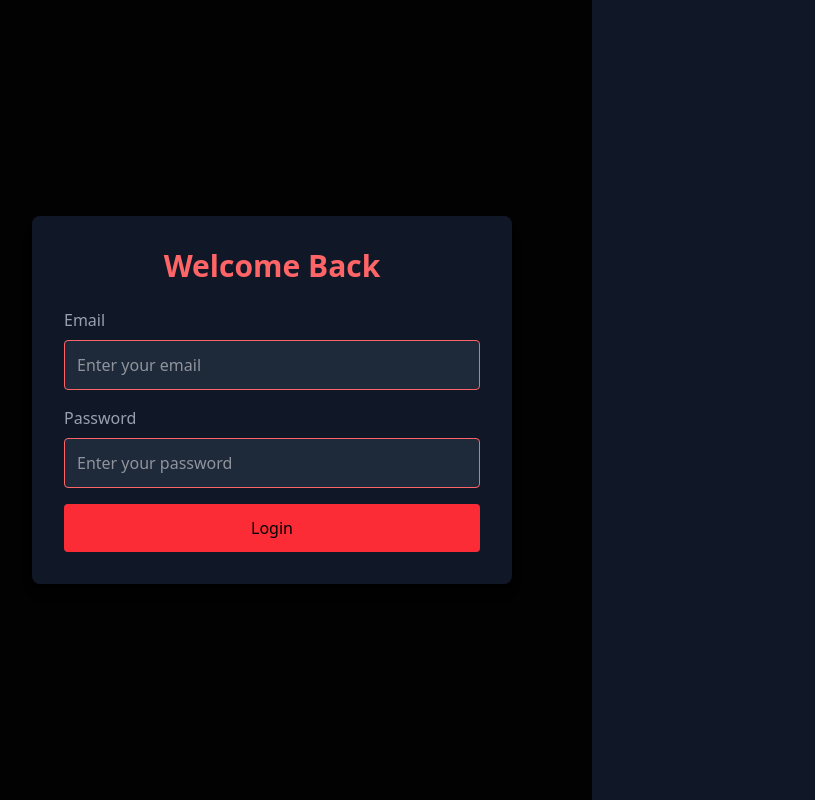
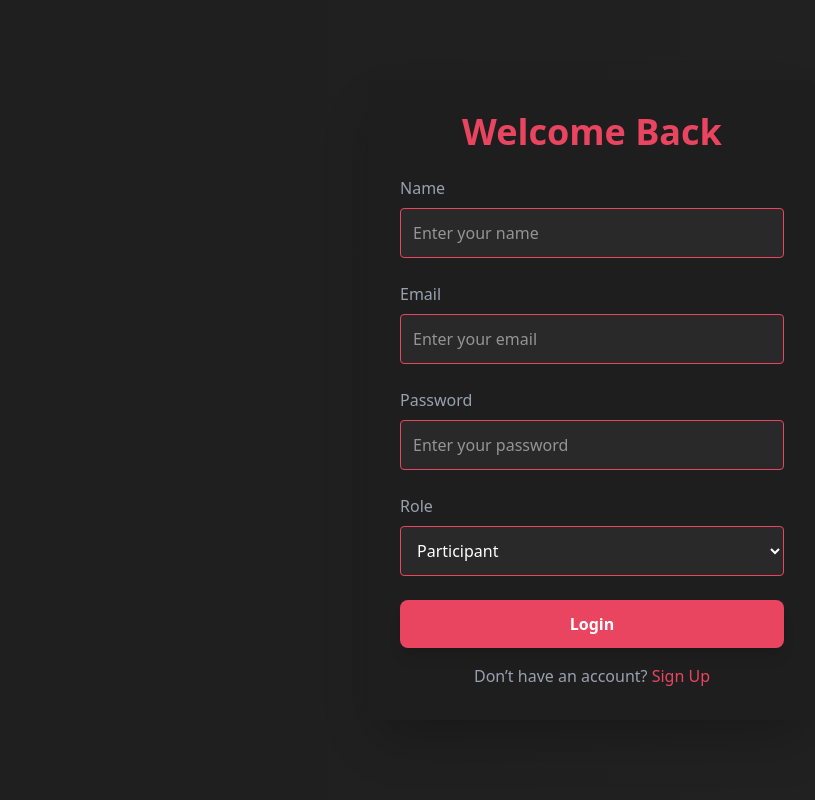
Before and after one commit to YugShrivastava/.EXECUTE_Project, a React (Vite) app in the folder Frontend/: page /login in a window 1280 px wide. Shown: the whole page, without its empty margins (48-863 px from the left). Built offline with nearby package versions, Linux system fonts and the light colour scheme; no server answers.

Commit message:
login form updated

```diff
--- a/Frontend/src/components/ImageContainer.jsx
+++ b/Frontend/src/components/ImageContainer.jsx
@@ -4,7 +4,7 @@ const ImageContainer = () => {
     <div className="w-1/2 h-screen flex items-center justify-center bg-gray-900">
 
 
-    <Spline scene="https://prod.spline.design/mUZxcVFpG5R3mezr/scene.splinecode" />
+    {/* <Spline scene="https://prod.spline.design/mUZxcVFpG5R3mezr/scene.splinecode" /> */}
 
     </div>
   );
--- a/Frontend/src/components/LoginForm.jsx
+++ b/Frontend/src/components/LoginForm.jsx
@@ -1,9 +1,15 @@
 import { useEffect, useState } from "react";
 import { useNavigate } from "react-router-dom";
+import { motion } from "framer-motion";
 import authService from "../appWrite/auth";
 
 const LoginForm = () => {
-  const [formData, setFormData] = useState({ email: "", password: "" });
+  const [formData, setFormData] = useState({
+    name: "",
+    email: "",
+    password: "",
+    role: "role",
+  });
   const [error, setError] = useState("");
   const navigate = useNavigate();
 
@@ -14,11 +20,9 @@ const LoginForm = () => {
   const handleSubmit = async (e) => {
     e.preventDefault();
     setError("");
-
     try {
       const userSession = await authService.loginUser(formData);
       console.log("Logged in successfully!", userSession);
-
       if (userSession) {
         console.log("Navigating to /dashboard...");
         navigate("/dashboard");
@@ -30,47 +34,127 @@ const LoginForm = () => {
   };
 
   useEffect(() => {
-    console.log('Hello');
+    console.log("Hello");
   }, []);
 
   return (
-    <div className="w-1/2 h-screen flex items-center justify-center" style={{ backgroundColor: "#020202" }}>
-      <form onSubmit={handleSubmit} className="w-3/4 bg-gray-900 p-8 rounded-lg shadow-lg">
-        <h2 className="text-3xl font-semibold mb-6 text-center text-red-400">Welcome Back</h2>
+    <>
+    <div className="absolute inset-0 overflow-hidden">
+        <div className="absolute w-full h-full bg-gradient-to-r from-[#1E1E1E] to-[#292929] opacity-80 animate-gradient" />
+        <div className="absolute inset-0 pointer-events-none">
+          {[...Array(50)].map((_, i) => (
+            <div
+              key={i}
+              className="absolute w-2 h-2 bg-[#E94560] rounded-full opacity-50 animate-float"
+              style={{
+                top: `${Math.random() * 100}%`,
+                left: `${Math.random() * 100}%`,
+                animationDelay: `${Math.random() * 5}s`
+              }}
+            />
+          ))}
+        </div>
+      </div>
+    <div className="w-screen h-screen bg-[#0D0D0D] text-[#F1F1F1] flex items-center justify-center relative overflow-hidden">
+      {/* Full-Width Background Gradient */}
+      <div className="fixed inset-0 w-full h-full bg-gradient-to-r from-[#1E1E1E] to-[#292929] opacity-80 animate-gradient z-0" />
 
-        {error && <p className="text-red-300 mb-4">{error}</p>}
+      {/* Login Form Container */}
+      <motion.div
+        className="w-full max-w-md bg-[#1E1E1E] p-8 rounded-lg shadow-2xl z-10"
+        initial={{ opacity: 0, y: -50 }}
+        animate={{ opacity: 1, y: 0 }}
+        transition={{ duration: 0.8 }}
+      >
+        <h2 className="text-4xl font-bold mb-6 text-center text-[#E94560]">
+          Welcome Back
+        </h2>
 
-        <div className="mb-4">
-          <label className="block mb-2 text-gray-400">Email</label>
+        {error && (
+          <motion.p
+            className="text-[#E94560] mb-4 text-center"
+            initial={{ opacity: 0 }}
+            animate={{ opacity: 1 }}
+            transition={{ duration: 0.5 }}
+          >
+            {error}
+          </motion.p>
+        )}
+
+        <form onSubmit={handleSubmit} className="space-y-6">
+          <div>
+            <label className="block mb-2 text-gray-400 font-medium">Name</label>
+            <input
+              type="text"
+              name="name"
+              placeholder="Enter your name"
+              className="w-full p-3 rounded bg-[#292929] text-white border border-[#E94560] focus:outline-none focus:ring-2 focus:ring-[#E94560] transition"
+              value={formData.name}
+              onChange={handleChange}
+              required
+            />
+          </div>
+
+          <div>
+            <label className="block mb-2 text-gray-400 font-medium">Email</label>
             <input
               type="email"
               name="email"
               placeholder="Enter your email"
-            className="w-full p-3 rounded bg-gray-800 text-white border border-red-400 focus:outline-none focus:ring-2 focus:ring-red-500"
+              className="w-full p-3 rounded bg-[#292929] text-white border border-[#E94560] focus:outline-none focus:ring-2 focus:ring-[#E94560] transition"
               value={formData.email}
               onChange={handleChange}
               required
             />
           </div>
 
-        <div className="mb-4">
-          <label className="block mb-2 text-gray-400">Password</label>
+          <div>
+            <label className="block mb-2 text-gray-400 font-medium">Password</label>
             <input
               type="password"
               name="password"
               placeholder="Enter your password"
-            className="w-full p-3 rounded bg-gray-800 text-white border border-red-400 focus:outline-none focus:ring-2 focus:ring-red-500"
+              className="w-full p-3 rounded bg-[#292929] text-white border border-[#E94560] focus:outline-none focus:ring-2 focus:ring-[#E94560] transition"
               value={formData.password}
               onChange={handleChange}
               required
             />
           </div>
 
-        <button type="submit" className="w-full bg-red-500 p-3 rounded hover:bg-red-600 transition">
+          <div>
+            <label className="block mb-2 text-gray-400 font-medium">Role</label>
+            <select
+              name="role"
+              className="w-full p-3 rounded bg-[#292929] text-white border border-[#E94560] focus:outline-none focus:ring-2 focus:ring-[#E94560] transition"
+              value={formData.role}
+              onChange={handleChange}
+              required
+            >
+              <option value="Participant">Participant</option>
+              <option value="Organizer">Organizer</option>
+            </select>
+          </div>
+
+          <motion.button
+            type="submit"
+            className="w-full bg-[#E94560] p-3 rounded-lg font-semibold text-white hover:bg-[#C7324A] transition shadow-lg"
+            whileHover={{ scale: 1.05 }}
+            whileTap={{ scale: 0.95 }}
+          >
             Login
-        </button>
+          </motion.button>
         </form>
+
+        {/* Optional Link to Sign Up */}
+        <p className="mt-4 text-center text-gray-400">
+          Don’t have an account?{" "}
+          <a href="/signup" className="text-[#E94560] hover:underline">
+            Sign Up
+          </a>
+        </p>
+      </motion.div>
     </div>
+    </>
   );
 };
 
--- a/Frontend/src/index.css
+++ b/Frontend/src/index.css
@@ -6,3 +6,13 @@ html, body {
   height: 100%;
   overflow: hidden; /* Prevents white space overflow */
 }
+
+@keyframes gradient {
+  0% { background-position: 0% 50%; }
+  50% { background-position: 100% 50%; }
+  100% { background-position: 0% 50%; }
+}
+.animate-gradient {
+  animation: gradient 15s ease infinite;
+  background-size: 200% 200%;
+}
--- a/Frontend/src/pages/LoginPage.jsx
+++ b/Frontend/src/pages/LoginPage.jsx
@@ -6,7 +6,6 @@ const LoginPage = () => {
   return (
     <div className="flex h-screen">
       <LoginForm />
-      <ImageContainer />
     </div>
   );
 };
```
Lines whose indentation alone changed are shown as unchanged.
